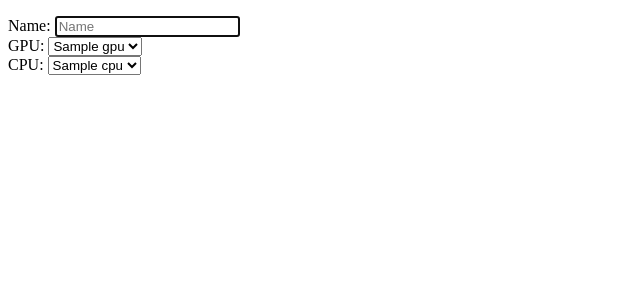
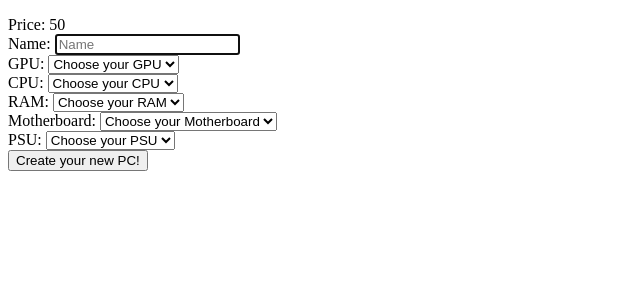
Before and after one commit to LewisBonnar74/Custom_PC_Store, a Flask app: page /custom_pcs/create in a window 1280 px wide. Shown: the part 70-370 px from the top of the page, without its empty margins (0-640 px from the left). Run offline with Flask 2, Linux system fonts and the light colour scheme; a database or web service that is not in the repository returns one stand-in record (values such as "Sample title"); some libraries are stand-ins or nearby versions.

Commit message:
need to finish price calculator

```diff
--- a/controllers/custom_pcs_controller.py
+++ b/controllers/custom_pcs_controller.py
@@ -5,6 +5,7 @@ from models.cpu import CPU
 from models.ram import RAM
 from models.motherboard import Motherboard
 from models.psu import PSU
+from models.custom_pc import Custom_PC
 import repositories.gpu_repository as gpu_repository
 import repositories.cpu_repository as cpu_repository
 import repositories.ram_repository as ram_repository
@@ -26,4 +27,15 @@ def new_task():
     rams = ram_repository.select_all()
     motherboards = motherboard_repository.select_all()
     psus = psu_repository.select_all()
-    return render_template("custom_pcs/create.html", gpus = gpus, cpus = cpus, rams = rams, motherboards = motherboards, psus = psus)
+    return render_template("custom_pcs/create.html", gpus = gpus, cpus = cpus, rams = rams, motherboards = motherboards, psus = psus, zip = zip)
+
+# @custom_pc_blueprint.route("/custom_pcs" methods=['POST'])
+# def create_new_pc():
+#     name = request.form['name']
+#     total_price =
+#     gpu =  request.form['gpu_id']
+#     cpu =  request.form['cpu_id']
+#     ram =  request.form['ram_id']
+#     motherboard =  request.form['motherboard_id']
+#     psu =  request.form['psu_id']
+#     custom_pc = Custom_PC(name, total_price, )
--- a/templates/custom_pcs/create.html
+++ b/templates/custom_pcs/create.html
@@ -1,5 +1,10 @@
 {% extends 'base.html' %}
 {% block content %}
+<div>
+    {% for gpu, cpu, ram, motherboard, psu in zip(gpus, cpus, rams, motherboards, psus) %}
+    Price: {{gpu.price+cpu.price+ram.price+motherboard.price+psu.price}}
+    {% endfor %}
+</div>
     <form action="/custom_pcs" method="post">
         <div>
             <label for="name">Name:</label>
@@ -8,19 +13,51 @@
 
         <div>
             <label for="gpu">GPU:</label>
-            <select name="gpu" id="gpu">
+            <select name="gpu" id="gpu" required>
                 {% for gpu in gpus %}
+                <option value="" disabled selected>Choose your GPU</option>
                 <option value="{{ gpu.name }}">{{ gpu.name }}</option>
                 {% endfor %}
             </select>
         </div>
         <div>
             <label for="cpu">CPU:</label>
-            <select name="cpu" id="cpu">
+            <select name="cpu" id="cpu" required>
                 {% for cpu in cpus %}
+                <option value="" disabled selected>Choose your CPU</option>
                 <option value="{{ cpu.name }}">{{ cpu.name }}</option>
                 {% endfor %}
             </select>
         </div>
+        <div>
+            <label for="ram">RAM:</label>
+            <select name="ram" id="ram" required>
+                {% for ram in rams %}
+                <option value="" disabled selected>Choose your RAM</option>
+                <option value="{{ ram.name }}">{{ ram.name }}</option>
+                {% endfor %}
+            </select>
+        </div>
+        <div>
+            <label for="motherboard">Motherboard:</label>
+            <select name="motherboard" id="motherboard" required>
+                {% for motherboard in motherboards %}
+                <option value="" disabled selected>Choose your Motherboard</option>
+                <option value="{{ motherboard.name }}">{{ motherboard.name }}</option>
+                {% endfor %}
+            </select>
+        </div>
+        <div>
+            <label for="psu">PSU:</label>
+            <select name="psu" id="psu" required>
+                {% for psu in psus %}
+                <option value="" disabled selected>Choose your PSU</option>
+                <option value="{{ psu.name }}">{{ psu.name }}</option>
+                {% endfor %}
+            </select>
+        </div>
+
+        <button type="submit">Create your new PC!</button>
     </form>
+
 {% endblock %}
```
Also changed, not shown: console.py (+7 -0 lines).
